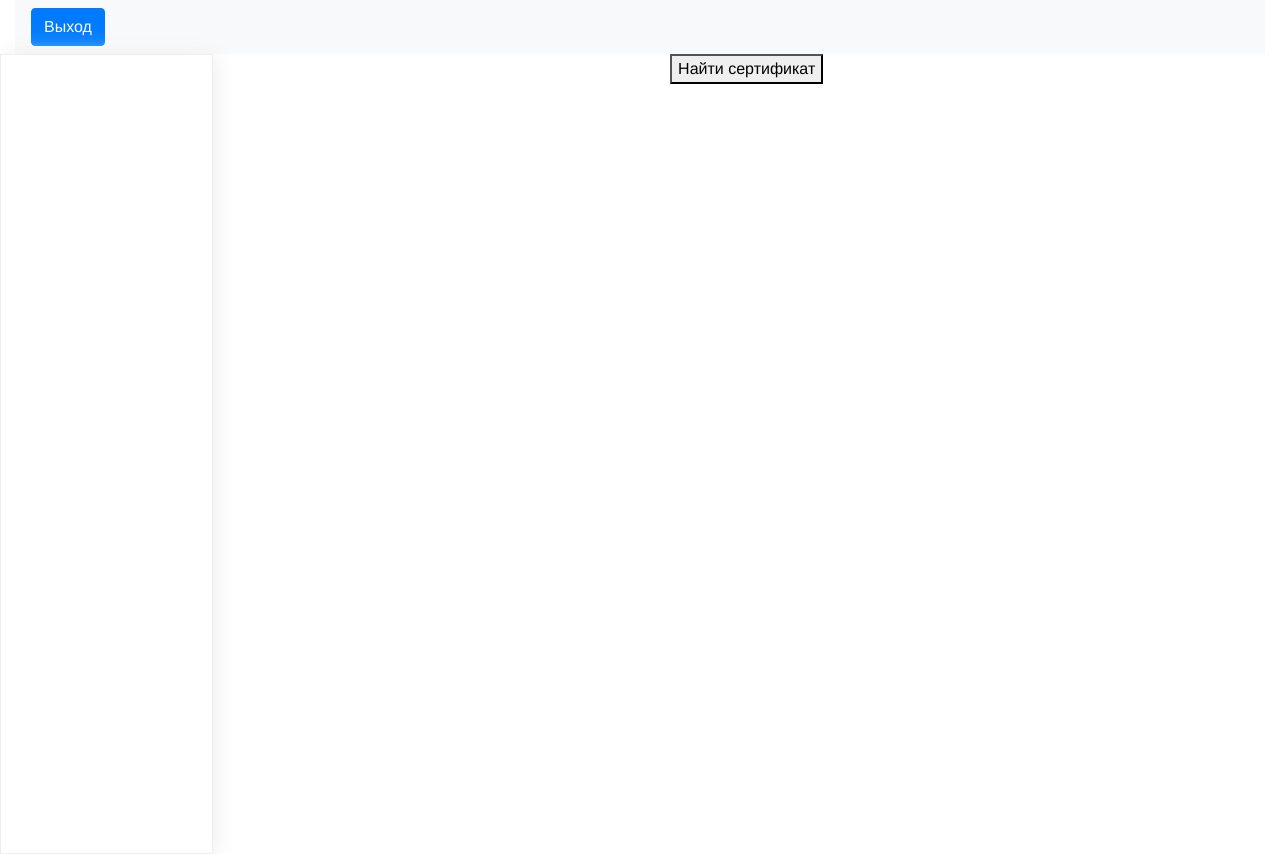
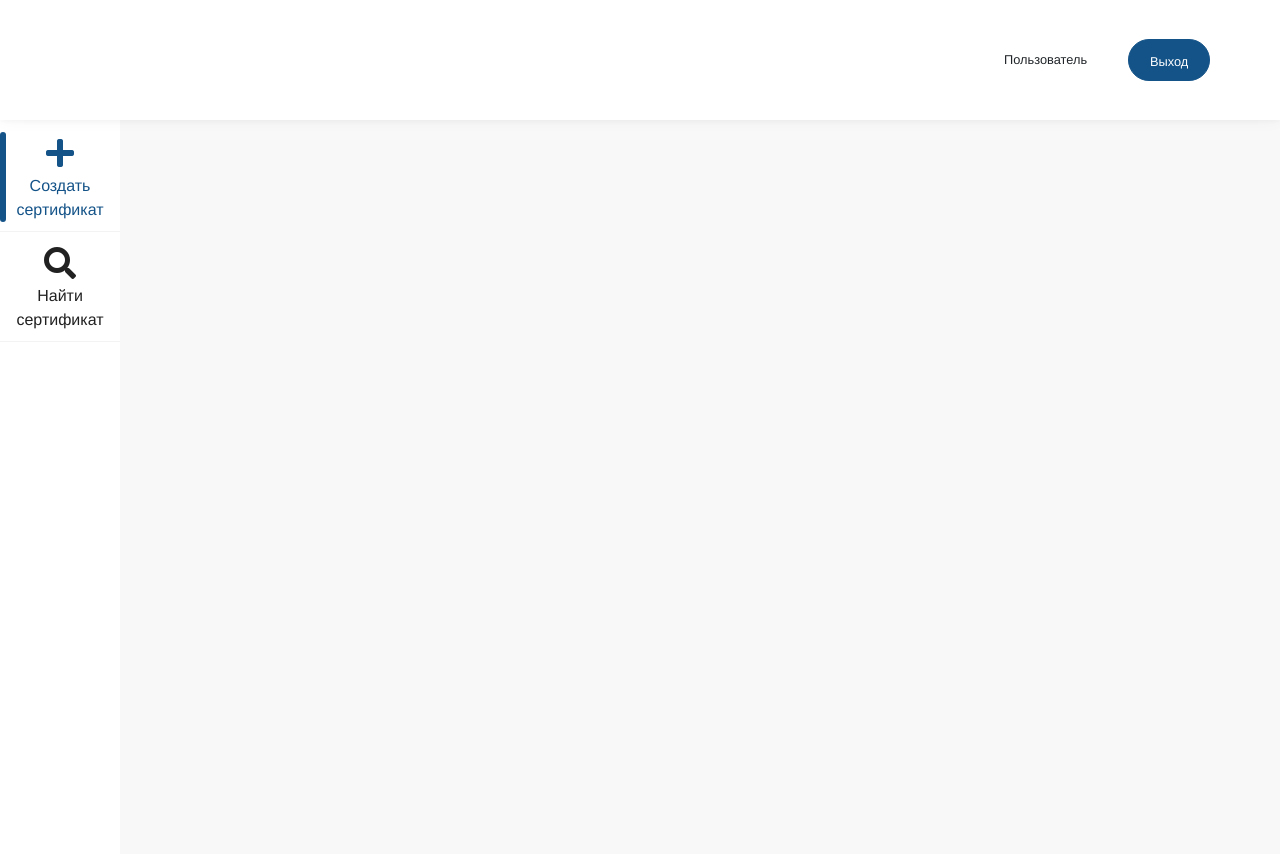
Before and after one commit to omoskalenko/client_manager_pfdo, a Vue app: page /dashboard in a window 1280 px wide. After the commit the page ends 800 px from the top, so only its background shows below. Built offline with nearby package versions, Linux system fonts and the light colour scheme; sample sign-in values are in the browser's storage.

Commit message:
added ui

```diff
--- a/src/App.vue
+++ b/src/App.vue
@@ -25,6 +25,30 @@ export default {
 
 
 <style lang="scss">
+html {
+  width: 100%;
+  height: 100%;
+  background: #f8f8f8; }
+body {
+  font-family: "Nunito", sans-serif;
+  font-size: 0.8rem;
+  font-weight: 400;
+  color: #212121;
+  background: #f8f8f8; }
+  body.background {
+    height: 100%; }
+    body.background main {
+      margin: 0 !important;
+      height: 100%; }
+      body.background main .container {
+        height: 100%; }
+.disable-text-selection {
+  -webkit-touch-callout: none;
+  -webkit-user-select: none;
+  -khtml-user-select: none;
+  -moz-user-select: none;
+  -ms-user-select: none;
+  user-select: none; }
 #app {
   font-family: "Avenir", Helvetica, Arial, sans-serif;
   -webkit-font-smoothing: antialiased;
@@ -33,4 +57,76 @@ export default {
   color: #2c3e50;
   height: 100%;
 }
+button {
+  color: #212121;
+  outline: initial !important; }
+
+.btn-arrow {
+  display: inline-block;
+  text-align: center;
+  border-radius: 30px !important;
+  width: 42px;
+  height: 42px;
+  line-height: 24px; }
+
+.btn-arrow i {
+  font-size: 15px;
+  display: inline-block;
+  text-align: center; }
+
+.btn-sm.btn-arrow {
+  width: 34px;
+  height: 34px;
+  line-height: 17px; }
+
+.btn-sm.btn-arrow i {
+  font-size: 13px;
+  line-height: 10px; }
+
+.btn {
+  border-radius: 50px;
+  outline: initial !important;
+  box-shadow: none !important;
+  box-shadow: initial !important;
+  font-size: 0.8rem;
+  padding: 0.75rem 1.3rem 0.6rem 1.3rem;
+  transition: background-color box-shadow 0.1s linear; }
+
+.btn-shadow {
+  box-shadow: 0 1px 2px 0 rgba(0, 0, 0, 0.15), 0 1px 3px 1px rgba(0, 0, 0, 0.15) !important;
+  transition: background-color box-shadow 0.1s linear; }
+  .btn-shadow:hover, .btn-shadow:focus {
+    box-shadow: 0 1px 3px 0 rgba(0, 0, 0, 0.15), 0 4px 6px 2px rgba(0, 0, 0, 0.15) !important; }
+
+.btn-empty {
+  background: transparent !important; }
+
+.btn-lg,
+.btn-group-lg > .btn,
+.btn-group-sm > .btn {
+  border-radius: 50px; }
+
+.btn.default {
+  border-radius: 0.1rem; }
+
+.btn-primary {
+  background-color: #145388;
+  border-color: #145388;
+  color: #fff; }
+  .btn-primary:hover {
+    color: #fff;
+    background-color: #0f3d64;
+    border-color: #0f3d64; }
+
+.check-button {
+  cursor: default !important; }
+
+.check-button.btn-primary {
+  background-color: #145388 !important;
+  border-color: #145388 !important;
+  opacity: 1; }
+
+.check-button .custom-control {
+  min-height: 1.1rem;
+  margin-top: -7px; }
 </style>
--- a/src/components/Dashboard/Dashboard.vue
+++ b/src/components/Dashboard/Dashboard.vue
@@ -1,10 +1,9 @@
 <template>
-  <div class="container-fluid">
-    <NavPanel />
+<div>
+  <NavBar />
 
-    <div class="row">
 
-      <SidePanel />
+      <SideBar />
 
       <div class="col-md-10">
         <div class="find_sert">
@@ -23,19 +22,19 @@
           </div>
         </div>
       </div>
-    </div>
-  </div>
+</div>
+
 </template>
 <script>
 import { mapGetters } from "vuex";
 
-import NavPanel from "../NavPanel/NavPanel.vue";
-import SidePanel from "../SidePanel/SidePanel.vue";
+import NavBar from "../NavBar/NavBar.vue";
+import SideBar from "../SideBar/SideBar.vue";
 
 export default {
   components: {
-    NavPanel,
-    SidePanel
+    NavBar,
+    SideBar
   },
 
   created() {
--- /dev/null
+++ b/src/components/NavBar/NavBar.vue
@@ -0,0 +1,76 @@
+<template>
+ <nav class="navbar fixed-top" style="opacity: 1;">
+        <div class="d-flex align-items-center navbar-left">
+            <a href="#" class="menu-button d-none d-md-block">
+                <svg class="main" xmlns="http://www.w3.org/2000/svg" viewBox="0 0 9 17">
+                    <rect x="0.48" y="0.5" width="7" height="1"></rect>
+                    <rect x="0.48" y="7.5" width="7" height="1"></rect>
+                    <rect x="0.48" y="15.5" width="7" height="1"></rect>
+                </svg>
+                <svg class="sub" xmlns="http://www.w3.org/2000/svg" viewBox="0 0 18 17">
+                    <rect x="1.56" y="0.5" width="16" height="1"></rect>
+                    <rect x="1.56" y="7.5" width="16" height="1"></rect>
+                    <rect x="1.56" y="15.5" width="16" height="1"></rect>
+                </svg>
+            </a>
+
+            <a href="#" class="menu-button-mobile d-xs-block d-sm-block d-md-none">
+                <svg xmlns="http://www.w3.org/2000/svg" viewBox="0 0 26 17">
+                    <rect x="0.5" y="0.5" width="25" height="1"></rect>
+                    <rect x="0.5" y="7.5" width="25" height="1"></rect>
+                    <rect x="0.5" y="15.5" width="25" height="1"></rect>
+                </svg>
+            </a>
+
+        </div>
+
+        <a class="navbar-logo" href="/">
+            <span class="logo d-none d-xs-block"></span>
+            <span class="logo-mobile d-block d-xs-none"></span>
+        </a>
+
+        <div class="navbar-right">
+
+            <div class="user d-inline-block">
+                <button
+                  class="btn btn-empty p-0"
+                  type="button"
+                  >
+                    <span class="name">Пользователь</span>
+                </button>
+
+                <button class="btn btn-primary" type="button"
+                @click="logout()"
+                >
+                    Выход
+                </button>
+
+            </div>
+        </div>
+    </nav>
+</template>
+
+<script>
+export default {
+  name: 'NavBar',
+  methods: {
+    logout() {
+      this.$store.dispatch('logout').then(() => this.$router.push('/login'))
+    }
+  }
+}
+</script>
+
+<style lang="scss">
+
+.navbar {
+  background: white;
+  height: 120px;
+  padding: 1.5rem 0 1.5rem 0;
+  box-shadow: 0 1px 15px rgba(0, 0, 0, 0.04), 0 1px 6px rgba(0, 0, 0, 0.04); }
+  .user {
+    margin-right: 50px; }
+    button {
+      margin: 0 20px 0 20px;
+    }
+</style>
--- a/src/components/NavPanel/NavPanel.vue
+++ /dev/null
@@ -1,31 +0,0 @@
-
-<template>
-
- <nav class="navbar navbar-light bg-light">
-              <button class="btn btn-primary" @click="logout">Выход</button>
-  </nav>
-
-</template>
-<script>
-export default {
-  methods: {
-    logout() {
-      this.$store.dispatch('logout').then(() => this.$router.push('/login'))
-    }
-  }
-}
-</script>
-
-
-<style lang="scss">
-.message_box {
-  display: block;
-  margin: 0 auto;
-  margin-top: 25%;
-  font-size: 25px;
-  font-style: bold;
-  color: #444;
-  text-align: center;
-}
-
-</style>
--- /dev/null
+++ b/src/components/SideBar/SideBar.vue
@@ -0,0 +1,83 @@
+<template>
+
+<div class="sidebar" style="opacity: 1;">
+        <div class="main-menu">
+            <div class="scroll ps" style="height: 327px;">
+                <ul class="list-unstyled">
+                    <li class="active">
+                        <a href="#layouts">
+                            <i class="fas fa-plus"></i> Создать сертификат
+                        </a>
+                    </li>
+                    <li>
+                        <a href="#applications">
+                            <i class="fas fa-search"></i> Найти сертификат
+                        </a>
+                    </li>
+
+                </ul>
+            </div>
+        </div>
+</div>
+
+</template>
+
+<style lang="scss">
+
+.sidebar {
+  position: fixed;
+  top: 0;
+  bottom: 0;
+  padding-top: 120px;
+  z-index: 5; }
+  .sidebar .main-menu {
+    width: 120px;
+    height: 100%;
+    background: white;
+    z-index: 3;
+    position: fixed;
+    padding-top: 2px;
+    left: 0; }
+    .sidebar .main-menu.default-transition {
+      transition: transform 300ms; }
+    .sidebar .main-menu ul li {
+      position: relative; }
+      .sidebar .main-menu ul li span {
+        text-align: center;
+        padding: 0 10px;
+        line-height: 14px; }
+      .sidebar .main-menu ul li a {
+        height: 110px;
+        display: flex;
+        flex-direction: column;
+        justify-content: center;
+        align-items: center;
+        font-size: 16px;
+        font-style: normal;
+        font-weight: 400;
+        border-bottom: 1px solid #f3f3f3;
+        color: #212121;
+        transition: color 300ms;
+        transition: background 300ms; }
+        .sidebar .main-menu ul li a:hover, .sidebar .main-menu ul li a:focus {
+          color: #145388;
+          text-decoration: none;
+          background: #f8f8f8; }
+      .sidebar .main-menu ul li i {
+        font-size: 32px;
+        line-height: 42px; }
+      .sidebar .main-menu ul li.active a {
+        color: #145388; }
+      .sidebar .main-menu ul li.active:after {
+        content: " ";
+        background: #145388;
+        color: white;
+        border-radius: 10px;
+        position: absolute;
+        width: 6px;
+        height: 90px;
+        top: 50%;
+        transform: translateY(-50%);
+        left: 0; }
+
+</style>
--- a/src/components/SidePanel/SidePanel.vue
+++ /dev/null
@@ -1,17 +0,0 @@
-<template>
-
-<div class="side_panel col-md-2">
-
-</div>
-
-</template>
-
-<style lang="scss">
-.side_panel {
-  display: block;
-  min-height: 100vh;
-  border: 1px solid #eeeeee;
-  box-shadow: 2px 2px 20px 1px rgb(238, 238, 238);
-}
-
-</style>
```
